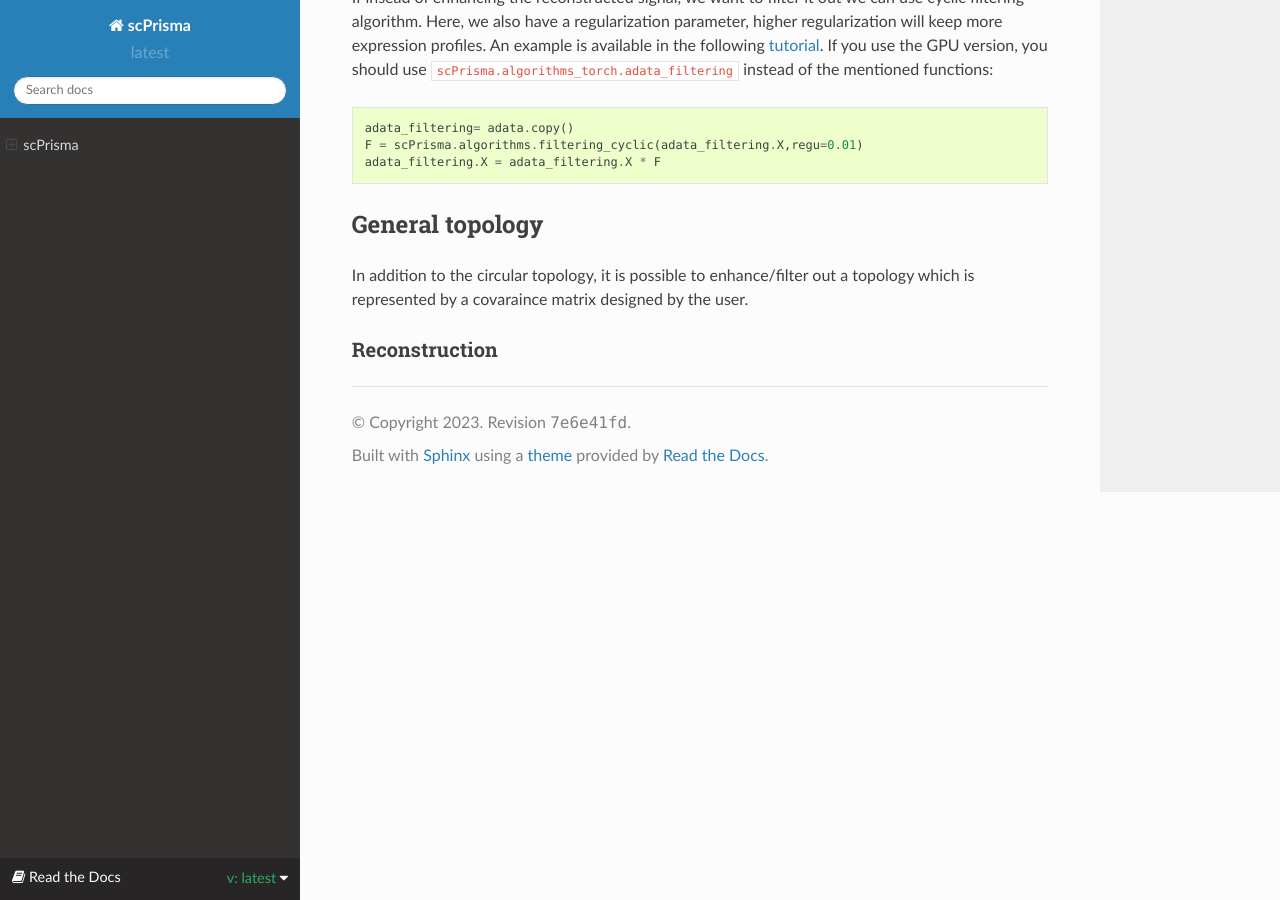
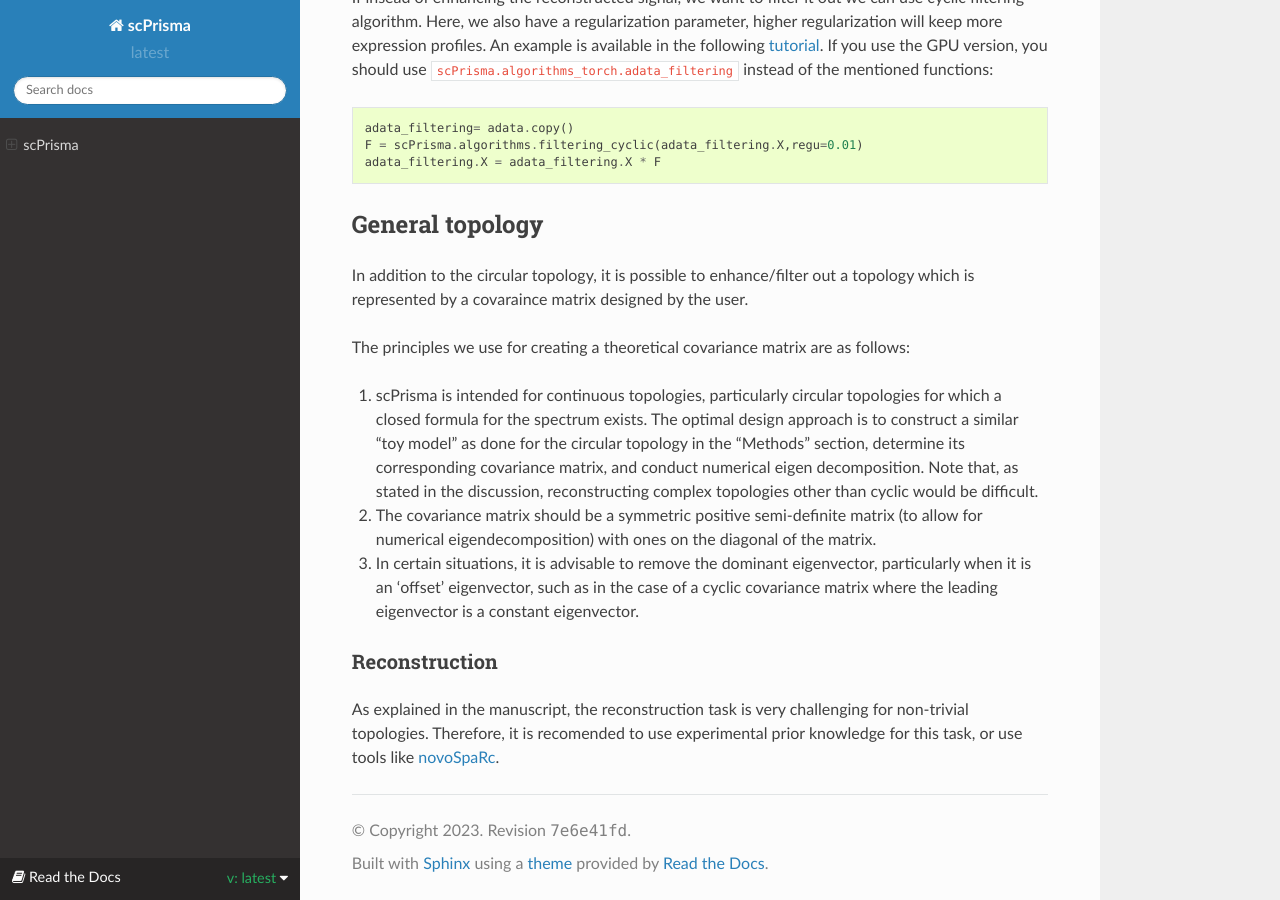
Before and after one commit to nitzanlab/scPrisma, a Sphinx documentation site: the page built from docs/index.rst, in a window 1280 px wide and 900 px high, scrolled down 4573 px. Built offline with Sphinx 7.4.7 and the Read the Docs theme 2.0.0, drawn with Linux system fonts in a browser that asks for light colours; pages that are not in the unit, such as notebooks, are missing from menus.

Commit message:
Update index.rst

```diff
--- a/docs/index.rst
+++ b/docs/index.rst
@@ -141,5 +141,15 @@ General topology
 -------
 In addition to the circular topology, it is possible to enhance/filter out a topology which is represented by a covaraince matrix designed by the user.
 
+The principles we use for creating a theoretical covariance matrix are as follows:
+
+1. scPrisma is intended for continuous topologies, particularly circular topologies for which a closed formula for the spectrum exists. The optimal design approach is to construct a similar "toy model" as done for the circular topology in the "Methods" section, determine its corresponding covariance matrix, and conduct numerical eigen decomposition. Note that, as stated in the discussion, reconstructing complex topologies other than cyclic would be difficult.
+
+2. The covariance matrix should be a symmetric positive semi-definite matrix (to allow for numerical eigendecomposition) with ones on the diagonal of the matrix.
+
+3. In certain situations, it is advisable to remove the dominant eigenvector, particularly when it is an 'offset' eigenvector, such as in the case of a cyclic covariance matrix where the leading eigenvector is a constant eigenvector.
+
+
 Reconstruction
 ~~~~~~~~~~
+As explained in the manuscript, the reconstruction task is very challenging for non-trivial topologies. Therefore, it is recomended to use experimental prior knowledge for this task, or use tools like `novoSpaRc <https://novosparc.readthedocs.io/>`_.
```
